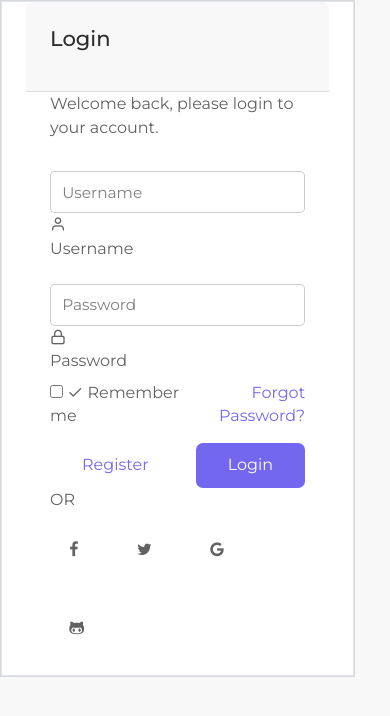
After one commit to shorfana/rahajjahhasmanoor, a PHP site: the page made by application/modules/login/views/login.php in a window 390 px wide. The commit adds this page. Shown: the top 716 px of the page. Run offline with PHP 8.4, Linux system fonts and the light colour scheme; the template is opened without the code that fills it, so the values that code supplies are empty.

Commit message:
crud and login

```diff
--- a/application/modules/admin/controllers/Admin.php
+++ b/application/modules/admin/controllers/Admin.php
@@ -10,9 +10,9 @@
         // if($this->session->userdata('status')!='login'){
         //   redirect(base_url('login'));
         // }
-        // if($this->session->userdata('role')!=1){
-        //   redirect(redirect($_SERVER['HTTP_REFERER']));
-        // }
+        if(!$this->session->userdata("username")){
+              redirect('login');
+            }
       }
 
       function index()
--- a/application/modules/admin/models/Guru_model.php
+++ b/application/modules/admin/models/Guru_model.php
@@ -19,9 +19,13 @@
 							$this->column_order[]='nama_guru';
 							$this->column_order[]='nik';
 							$this->column_order[]='nip';
+							$this->column_order[]='username';
+							$this->column_order[]='password';
 							$this->column_search[]='nama_guru';
 							$this->column_search[]='nik';
 							$this->column_search[]='nip';
+							$this->column_search[]='username';
+							$this->column_search[]='password';
 
         }
 
--- /dev/null
+++ b/application/modules/login/views/login.php
@@ -0,0 +1,144 @@
+<!DOCTYPE html>
+<html class="loading" lang="en" data-textdirection="ltr">
+  <!-- BEGIN: Head-->
+  <head>
+    <meta http-equiv="Content-Type" content="text/html; charset=UTF-8">
+    <meta http-equiv="X-UA-Compatible" content="IE=edge">
+    <meta name="viewport" content="width=device-width, initial-scale=1.0, user-scalable=0, minimal-ui">
+    <meta name="description" content="Vuesax admin is super flexible, powerful, clean &amp; modern responsive bootstrap 4 admin template with unlimited possibilities.">
+    <meta name="keywords" content="admin template, Vuesax admin template, dashboard template, flat admin template, responsive admin template, web app">
+    <meta name="author" content="PIXINVENT">
+    <title>Login Page - Vuesax - Bootstrap HTML admin template</title>
+    <link rel="apple-touch-icon" href="<?php base_url() ?>assets/images/ico/apple-icon-120.png">
+    <link rel="shortcut icon" type="image/x-icon" href="<?php base_url() ?>assets/images/ico/favicon.ico">
+    <link href="https://fonts.googleapis.com/css?family=Montserrat:300,400,500,600" rel="stylesheet">
+
+    <!-- BEGIN: Vendor CSS-->
+    <link rel="stylesheet" type="text/css" href="<?php base_url() ?>assets/vendors/css/vendors.min.css">
+    <!-- END: Vendor CSS-->
+
+    <!-- BEGIN: Theme CSS-->
+    <link rel="stylesheet" type="text/css" href="<?php base_url() ?>assets/css/bootstrap.min.css">
+    <link rel="stylesheet" type="text/css" href="<?php base_url() ?>assets/css/bootstrap-extended.min.css">
+    <link rel="stylesheet" type="text/css" href="<?php base_url() ?>assets/css/colors.min.css">
+    <link rel="stylesheet" type="text/css" href="<?php base_url() ?>assets/css/components.min.css">
+    <link rel="stylesheet" type="text/css" href="<?php base_url() ?>assets/css/themes/dark-layout.min.css">
+    <link rel="stylesheet" type="text/css" href="<?php base_url() ?>assets/css/themes/semi-dark-layout.min.css">
+
+    <!-- BEGIN: Page CSS-->
+    <link rel="stylesheet" type="text/css" href="<?php base_url() ?>assets/css/core/menu/menu-types/vertical-menu.min.css">
+    <link rel="stylesheet" type="text/css" href="<?php base_url() ?>assets/css/core/colors/palette-gradient.min.css">
+    <link rel="stylesheet" type="text/css" href="<?php base_url() ?>assets/css/pages/authentication.css">
+    <!-- END: Page CSS-->
+
+    <!-- BEGIN: Custom CSS-->
+    <link rel="stylesheet" type="text/css" href="../../../assets/css/style.css">
+    <!-- END: Custom CSS-->
+
+  </head>
+  <!-- END: Head-->
+
+  <!-- BEGIN: Body-->
+  <body class="vertical-layout vertical-menu-modern 1-column  navbar-floating footer-static bg-full-screen-image  blank-page blank-page" data-open="click" data-menu="vertical-menu-modern" data-col="1-column">
+    <!-- BEGIN: Content-->
+    <div class="app-content content">
+      <div class="content-wrapper">
+        <div class="content-header row">
+        </div>
+        <div class="content-body"><section class="row flexbox-container">
+    <div class="col-xl-8 col-11 d-flex justify-content-center">
+        <div class="card bg-authentication rounded-0 mb-0">
+            <div class="row m-0">
+                <div class="col-lg-6 d-lg-block d-none text-center align-self-center px-1 py-0">
+                    <img src="<?php base_url() ?>assets/images/pages/login.png" alt="branding logo">
+                </div>
+                <div class="col-lg-6 col-12 p-0">
+                    <div class="card rounded-0 mb-0 px-2">
+                        <div class="card-header pb-1">
+                            <div class="card-title">
+                                <h4 class="mb-0">Login</h4>
+                            </div>
+                        </div>
+                        <p class="px-2">Welcome back, please login to your account.</p>
+                        <div class="card-content">
+                            <div class="card-body pt-1">
+                                <form action="<?php base_url() ?>login/login_act" method="POST">
+                                    <fieldset class="form-label-group form-group position-relative has-icon-left">
+                                        <input type="text" class="form-control" id="user-name" name="username" placeholder="Username" required>
+                                        <div class="form-control-position">
+                                            <i class="feather icon-user"></i>
+                                        </div>
+                                        <label for="user-name">Username</label>
+                                    </fieldset>
+
+                                    <fieldset class="form-label-group position-relative has-icon-left">
+                                        <input type="password" class="form-control" name="password" id="user-password" placeholder="Password" required>
+                                        <div class="form-control-position">
+                                            <i class="feather icon-lock"></i>
+                                        </div>
+                                        <label for="user-password">Password</label>
+                                    </fieldset>
+                                    <div class="form-group d-flex justify-content-between align-items-center">
+                                        <div class="text-left">
+                                            <fieldset class="checkbox">
+                                              <div class="vs-checkbox-con vs-checkbox-primary">
+                                                <input type="checkbox">
+                                                <span class="vs-checkbox">
+                                                  <span class="vs-checkbox--check">
+                                                    <i class="vs-icon feather icon-check"></i>
+                                                  </span>
+                                                </span>
+                                                <span class="">Remember me</span>
+                                              </div>
+                                            </fieldset>
+                                        </div>
+                                        <div class="text-right"><a href="auth-forgot-password.html" class="card-link">Forgot Password?</a></div>
+                                    </div>
+                                    <a href="auth-register.html" class="btn btn-outline-primary float-left btn-inline">Register</a>
+                                    <button type="submit" class="btn btn-primary float-right btn-inline">Login</button>
+                                </form>
+                            </div>
+                        </div>
+                        <div class="login-footer">
+                          <div class="divider">
+                            <div class="divider-text">OR</div>
+                          </div>
+                          <div class="footer-btn d-inline">
+                              <a href="#" class="btn btn-facebook"><span class="fa fa-facebook"></span></a>
+                              <a href="#" class="btn btn-twitter white"><span class="fa fa-twitter"></span></a>
+                              <a href="#" class="btn btn-google"><span class="fa fa-google"></span></a>
+                              <a href="#" class="btn btn-github"><span class="fa fa-github-alt"></span></a>
+                          </div>
+                        </div>
+                    </div>
+                </div>
+            </div>
+        </div>
+    </div>
+</section>
+
+        </div>
+      </div>
+    </div>
+    <!-- END: Content-->
+
+
+    <!-- BEGIN: Vendor JS-->
+    <script src="<?php base_url() ?>assets/vendors/js/vendors.min.js"></script>
+    <!-- BEGIN Vendor JS-->
+
+    <!-- BEGIN: Page Vendor JS-->
+    <!-- END: Page Vendor JS-->
+
+    <!-- BEGIN: Theme JS-->
+    <script src="<?php base_url() ?>assets/js/core/app-menu.min.js"></script>
+    <script src="<?php base_url() ?>assets/js/core/app.min.js"></script>
+    <script src="<?php base_url() ?>assets/js/scripts/components.min.js"></script>
+    <!-- END: Theme JS-->
+
+    <!-- BEGIN: Page JS-->
+    <!-- END: Page JS-->
+
+  </body>
+  <!-- END: Body-->
+</html>
```
Also changed, not shown: application/modules/admin/controllers/Guru.php (+8 -0 lines), application/modules/admin/controllers/Ortu.php (+3 -5 lines), application/modules/admin/controllers/Siswa.php (+4 -6 lines), application/modules/admin/views/guru/guru_create.php (+12 -0 lines), application/modules/admin/views/guru/guru_edit.php (+12 -0 lines), application/modules/login/controllers/Login.php (added, +69 -0 lines), application/modules/login/models/Dbs.php (added, +19 -0 lines).
